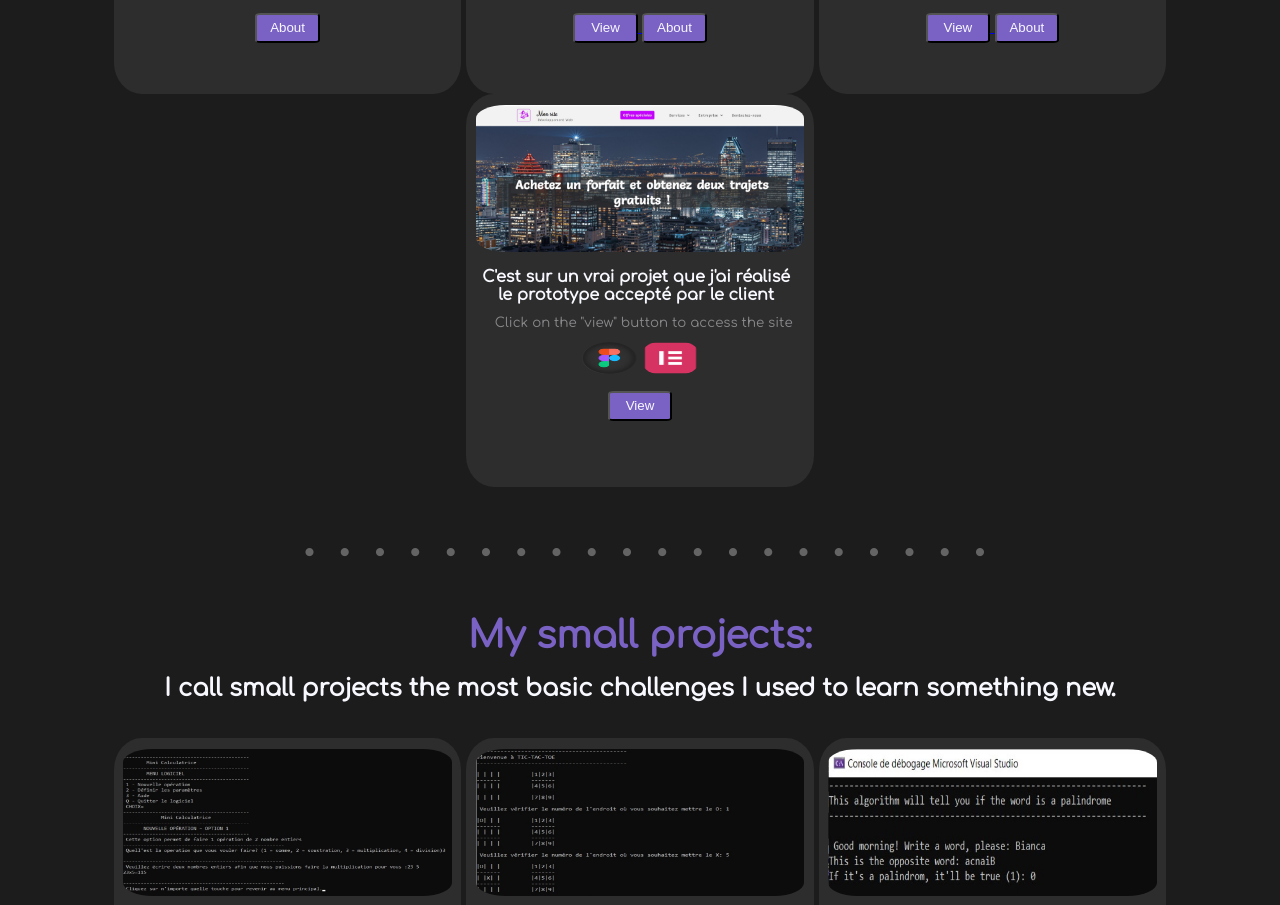
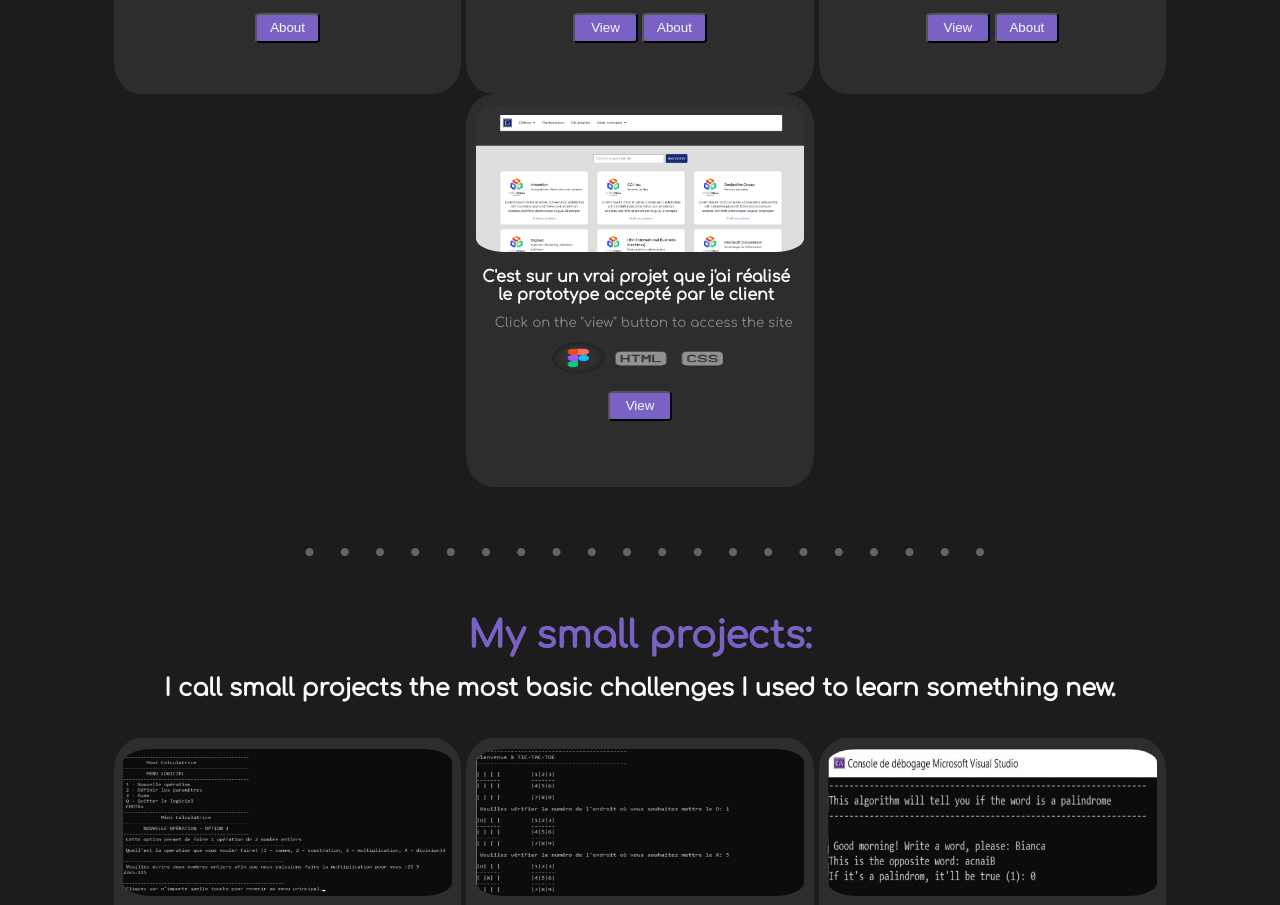
Before and after one commit to BFN100/My_Portfolio_, a plain HTML site: page my_projects.html in a window 1280 px wide. Shown: the part 1205-2110 px from the top of the page. Drawn offline with Linux system fonts and the light colour scheme; a web font is replaced by a local one.

Commit message:
Add files via upload

```diff
--- a/my_projects.html
+++ b/my_projects.html
@@ -153,11 +153,12 @@
         </div>
         </br>
         <div class="project">
-            <img class="main_img" src="images/MonSite.jpg">
+            <img class="main_img" src="images/My_Final_Project.jpg">
             <h4>C'est sur un vrai projet que j'ai réalisé le prototype accepté par le client</h4>
             <p>Click on the "view" button to access the site</p>
             <img class="langue_icon" src="images/Figma.png" />
-            <img class="langue_icon" src="images/elementor.png" />
+            <img class="langue_icon" src="images/html_icon.png" />
+            <img class="langue_icon" src="images/css-icon.png" />
             </br>
             <a href="https://github.com/BFN100/Internship-and-Employment-Project">
                 <input class="button" type="button" value="View">
```
Also changed, not shown: images/My_Final_Project.jpg (added).
